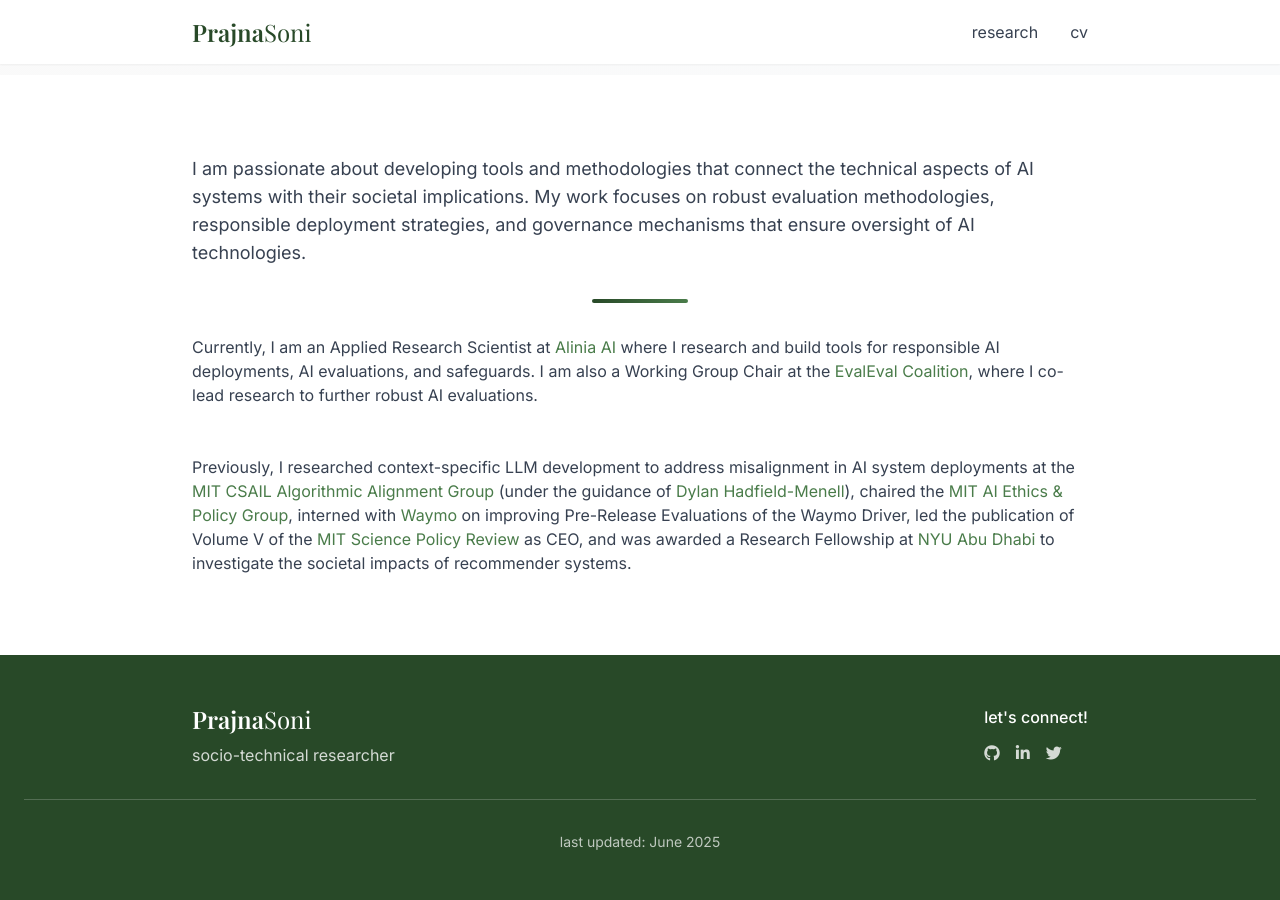
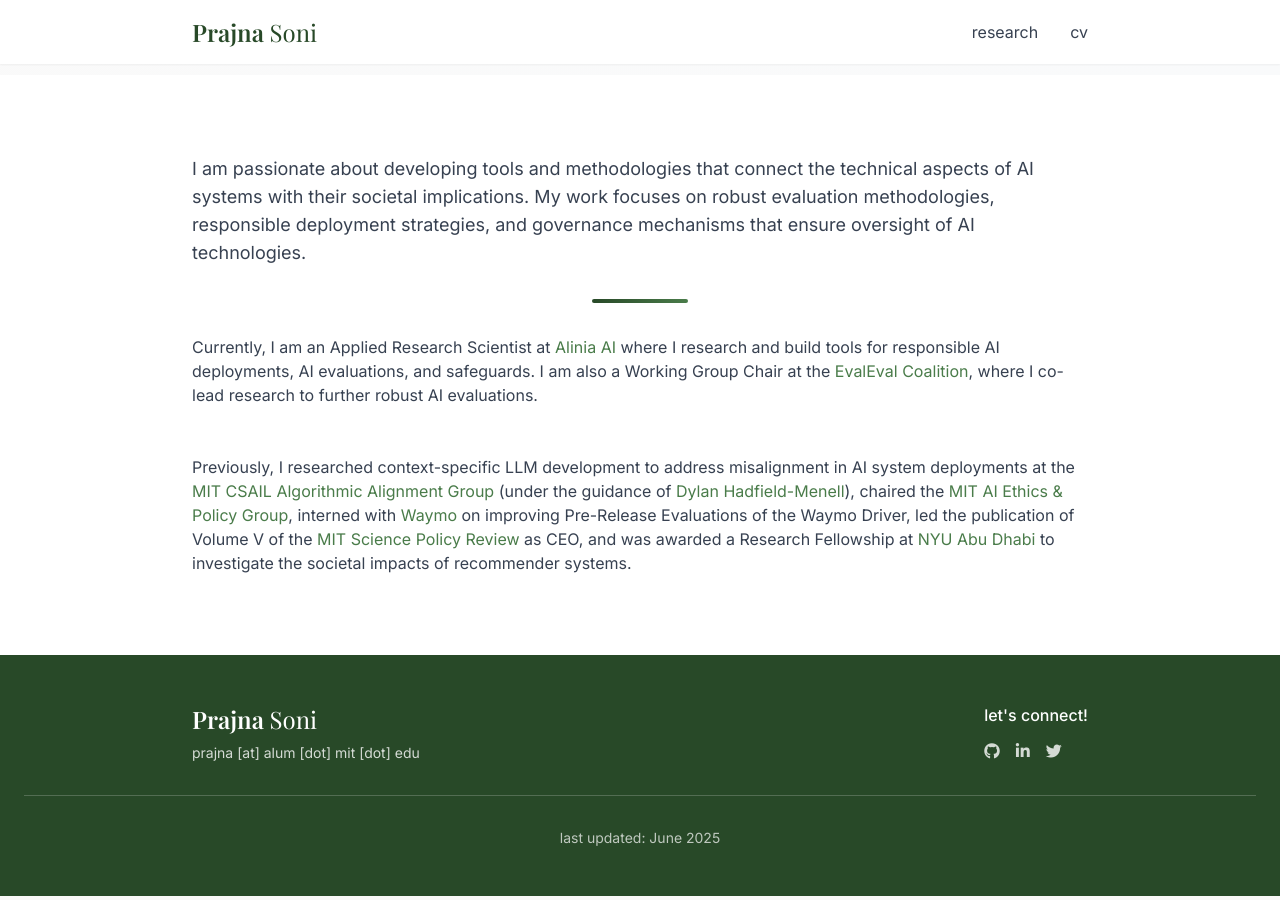
Before and after one commit to prajnasoni/prajnasoni.github.io, a Jekyll site: the page built from index.html, in a window 1280 px wide and 900 px high, scrolled down 565 px. Built offline with Jekyll 4.4.1, drawn with Linux system fonts in a browser that asks for light colours; nearby versions of some CDN libraries; a style sheet for code colours, icons or effects is not loaded.

Commit message:
UI changes

```diff
--- a/_includes/footer.html
+++ b/_includes/footer.html
@@ -2,15 +2,16 @@
 <footer class="bg-primary text-white py-12">
   <div class="container mx-auto px-6">
     <div class="max-w-4xl mx-auto">
-      <div class="flex flex-col md:flex-row justify-between items-center">
-        <div class="mb-6 md:mb-0">
-          <a href="#" class="text-2xl font-serif font-semibold text-white">
-            Prajna<span class="font-normal">Soni</span>
+      <div class="flex flex-col md:flex-row justify-between md:items-center text-left space-y-6 md:space-y-0">
+        <div>
+          <a href="#" class="text-2xl font-serif font-semibold text-white block">
+            Prajna <span class="font-normal">Soni</span>
           </a>
-          <p class="mt-2 text-white text-opacity-80">socio-technical researcher</p>
+          <a href="mailto:prajna@alum.mit.edu" class="block mt-2 text-sm text-white text-opacity-80 hover:text-opacity-100 transition-colors">
+            prajna [at] alum [dot] mit [dot] edu
+          </a>
         </div>
 
-        <div class="flex flex-col md:flex-row md:space-x-12 space-y-4 md:space-y-0">
         <div>
           <h4 class="font-medium mb-3">let's connect!</h4>
           <div class="flex space-x-4">
@@ -30,9 +31,8 @@
         </div>
       </div>
     </div>
-    </div>
 
-    <div class="border-t border-white border-opacity-20 mt-8 pt-8 text-center text-sm text-white text-opacity-70">
+    <div class="border-t border-white border-opacity-20 mt-8 pt-8 text-sm text-white text-opacity-70 text-left md:text-center">
       <p>last updated: {{ site.time | date: "%B %Y" }}</p>
     </div>
   </div>
--- a/_includes/header.html
+++ b/_includes/header.html
@@ -4,27 +4,13 @@
     <div class="max-w-4xl mx-auto">
       <div class="flex items-center justify-between">
         <a href="/" class="text-2xl font-serif font-semibold text-primary">
-          Prajna<span class="font-normal">Soni</span>
+          Prajna <span class="font-normal">Soni</span>
         </a>
 
-        <nav class="hidden md:flex space-x-8">
+        <nav class="flex space-x-8">
           <a href="/research" class="nav-link text-gray-700 hover:text-primary transition-colors">research</a>
           <a href="/cv" class="nav-link text-gray-700 hover:text-primary transition-colors">cv</a>
         </nav>
-
-        <button class="md:hidden focus:outline-none" id="menu-toggle">
-          <svg class="w-6 h-6" fill="none" stroke="currentColor" viewBox="0 0 24 24" xmlns="http://www.w3.org/2000/svg">
-            <path stroke-linecap="round" stroke-linejoin="round" stroke-width="2" d="M4 6h16M4 12h16M4 18h16"></path>
-          </svg>
-        </button>
-      </div>
-    </div>
-
-    <!-- Mobile Menu -->
-    <div class="md:hidden hidden mt-4" id="mobile-menu">
-      <div class="flex flex-col space-y-3">
-        <a href="/research" class="block px-3 py-2 rounded-md text-gray-700 hover:bg-gray-100">research</a>
-        <a href="/cv" class="block px-3 py-2 rounded-md text-gray-700 hover:bg-gray-100">cv</a>
       </div>
     </div>
   </div>
--- a/_includes/intro.html
+++ b/_includes/intro.html
@@ -11,8 +11,8 @@
         </div>
         <div class="md:w-1/2 flex justify-center">
           <div class="relative">
-            <img src="assets/images/prajna.jpg" alt="Prajna Soni" class="rounded-full w-64 h-64 md:w-80 md:h-80 object-cover shadow-xl border-4 border-white">
-            <div class="absolute -bottom-4 -right-4 bg-white p-4 rounded-full shadow-md">
+            <img src="assets/images/prajna.jpg" alt="Prajna Soni" class="rounded-full w-64 h-64 md:w-80 md:h-80 object-cover shadow-xl">
+            <!-- <div class="absolute -bottom-4 -right-4 bg-white p-4 rounded-full shadow-md">
               <div class="flex space-x-4">
                 <a href="https://www.linkedin.com/in/prajnasoni/" target="_blank" class="text-gray-700 hover:text-primary transition-colors">
                   <i class="fab fa-linkedin text-xl"></i>
@@ -23,7 +23,7 @@
                 <a href="https://scholar.google.com/citations?user=OFbkEioAAAAJ&hl=en&oi=ao" target="_blank" class="text-gray-700 hover:text-primary transition-colors">
                   <i class="ai ai-google-scholar-square text-xl"></i>
                 </a>
-              </div>
+              </div> -->
             </div>
           </div>
         </div>
--- a/_includes/research.html
+++ b/_includes/research.html
@@ -28,7 +28,7 @@
         <ul class="space-y-8">
           <li>
             <h3 class="font-semibold text-lg text-primary"><a href="https://www.taig-icml.com/home" class="text-accent hover:underline" target="_blank">CALMA: Context-Aligned Language Model Alignment</a></h3>
-            <p class="text-sm italic">Prajna Soni, Deepika Raman, Dylan Hadfield-Menell — Preprint @ ICML 2025 Technical AI Governance Workshop</p>
+            <p class="text-sm italic">Prajna Soni, Deepika Raman, Dylan Hadfield-Menell — Preprint @ ICML 2025 Technical AI Governance Workshop <b>** Oral Presentation **</b></p>
             <p>A framework for deriving context-specific values and alignment axes for language models by leveraging social research theories.</p>
           </li>
 
```
Lines whose indentation alone changed are shown as unchanged.
